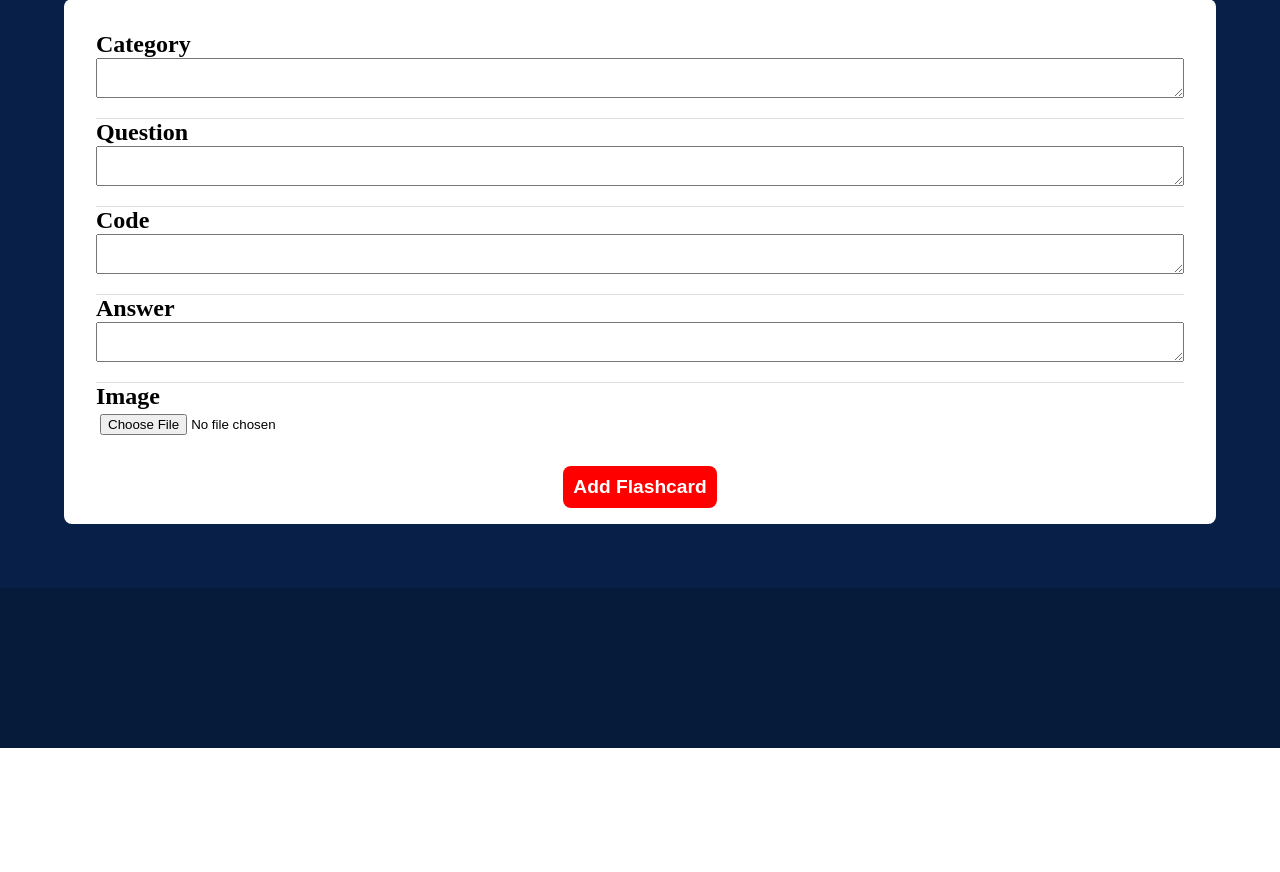
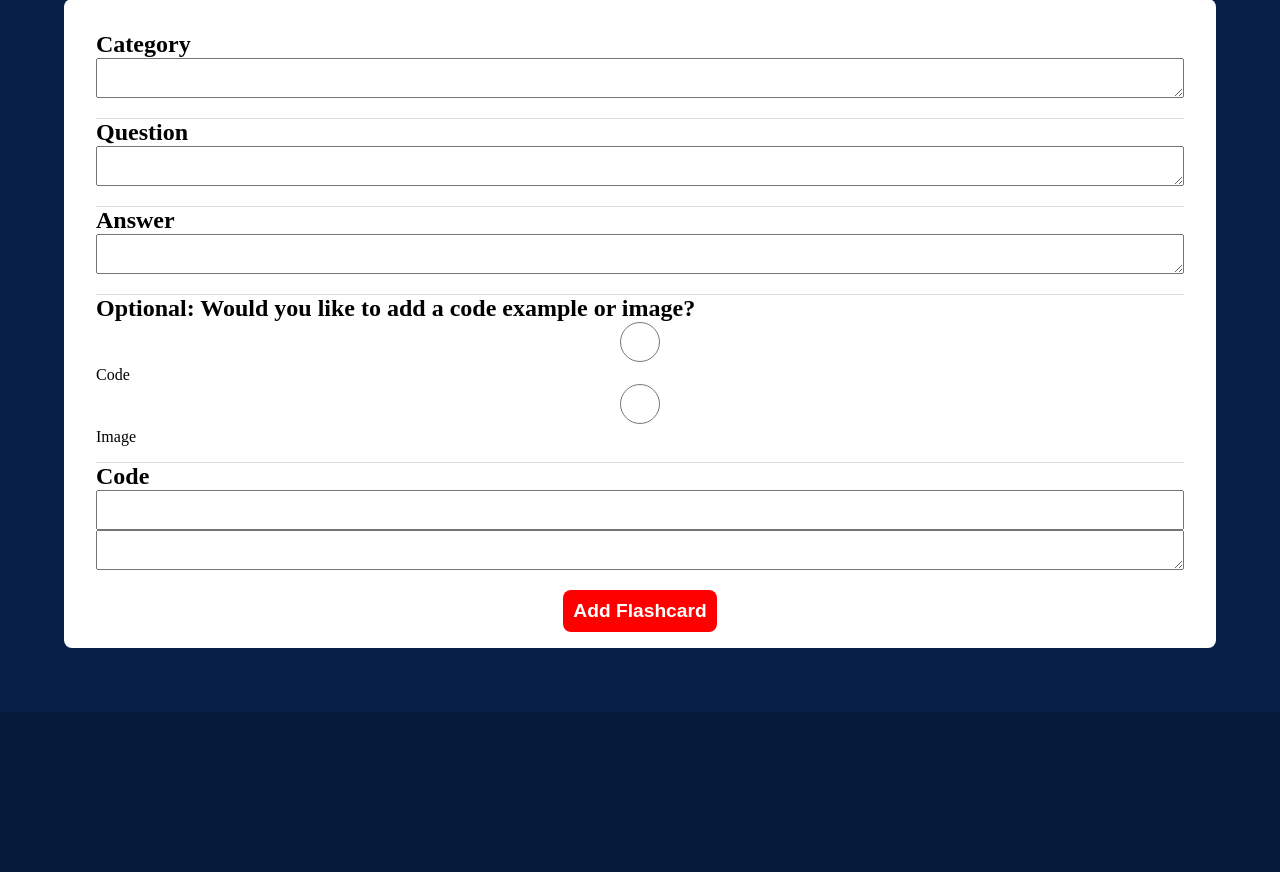
Before and after one commit to AuricFox/Flashcards, a Flask app: page /add_flashcard in a window 1280 px wide. Shown: the part 130-1002 px from the top of the page. Before the commit the page ends 878 px from the top, so only its background shows below. Run offline with Flask 3, Linux system fonts and the light colour scheme; parts of the project's set-up code (start-up, migrations or seed data) failed here and were passed over.

Commit message:
Start refactoring pages to use code styling

```diff
--- a/templates/add_flashcard.html
+++ b/templates/add_flashcard.html
@@ -19,16 +19,36 @@
         </div>
 
         <div class="flashcard-content-inner">
-            <h2>Code</h2>
-            <textarea id="code" name="code" rows="6"></textarea>
-        </div>
-
-        <div class="flashcard-content-inner">
             <h2>Answer</h2>
             <textarea id="answer" name="answer" rows="4" required></textarea>
         </div>
 
         <div class="flashcard-content-inner">
+            <h2>Optional: Would you like to add a code example or image?</h2>
+            <input type="radio" id="code" name="code" value="code">
+            <label for="code">Code</label>
+            <input type="radio" id="image" name="image" value="image">
+            <label for="image">Image</label>
+        </div>
+
+        <div class="flashcard-content-inner">
+            <h2>Code</h2>
+            <input type="text" name="code-type" id="code-sel" list="code-type">
+            <datalist id="code-type">
+                <option value="c">C</option>
+                <option value="cpp">C++</option>
+                <option value="cs">C#</option>
+                <option value="css">CSS</option>
+                <option value="html">HTML</option>
+                <option value="java">Java</option>
+                <option value="js">JavaScript</option>
+                <option value="python">Python</option>
+                <option value="sql">SQL</option>
+            </datalist>
+            <textarea id="code" name="code" rows="6"></textarea>
+        </div>
+
+        <div class="flashcard-content-inner" hidden>
             <h2>Image</h2>
             <input type="file" id="image" name="image">
         </div>
```
